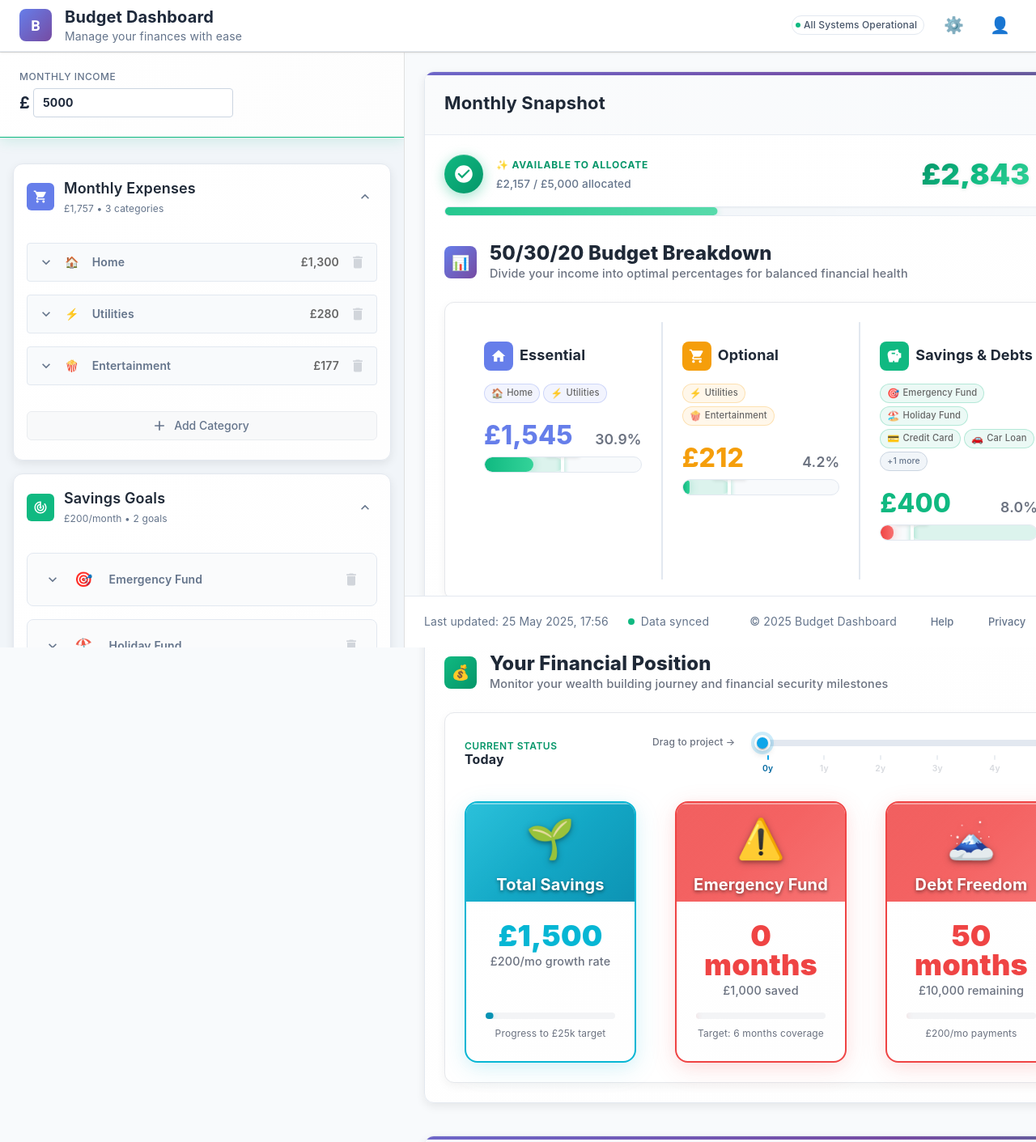
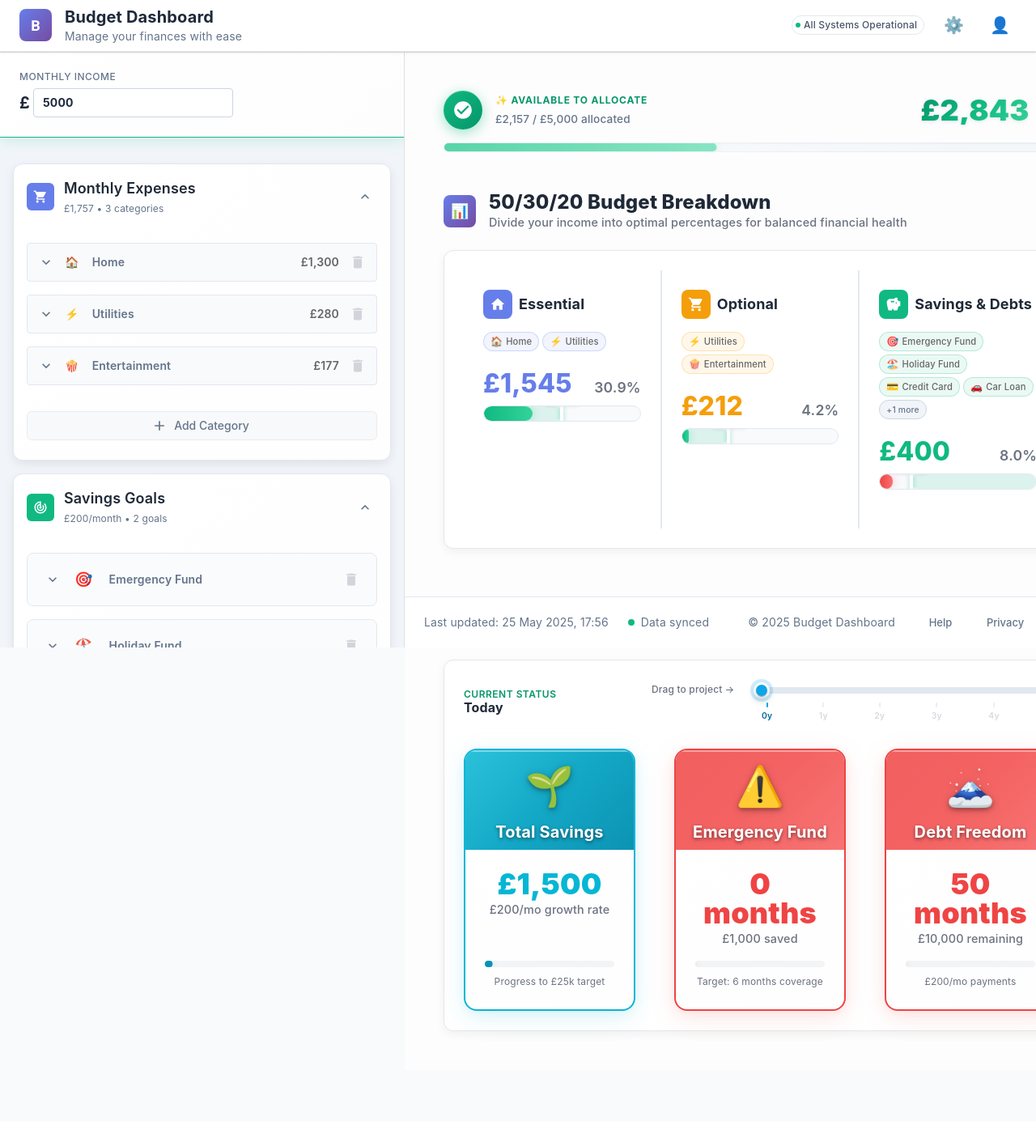
Before and after one commit to randellios/budget, a React (Vite) app: page / in a window 1280 px wide. Shown: the top 1411 px of the page at 81% size. After the commit the page ends 1385 px from the top, so only its background shows below. Built offline with nearby package versions, Linux system fonts and the light colour scheme.

Commit message:
simplified

```diff
--- a/src/App.jsx
+++ b/src/App.jsx
@@ -75,7 +75,7 @@ export default function Dashboard() {
               p: 3,
               width: '100%',
               margin: '0 auto',
-              bgcolor: 'background.default'
+              bgcolor: '#fdfdfd'
             }}
           >
             <Box Box display="flex" flexDirection="column" gap={5}>
--- a/src/components/overview/MonthlyBudgetOverview/MonthlyBudgetOverview.jsx
+++ b/src/components/overview/MonthlyBudgetOverview/MonthlyBudgetOverview.jsx
@@ -150,44 +150,20 @@ const MonthlyBudgetOverview = () => {
   );
 
   return (
-    <GradientCard>
-      <SectionHeader>
-        <Box
-          sx={{
-            display: 'flex',
-            alignItems: 'center',
-            justifyContent: 'space-between',
-            width: '100%',
-            cursor: 'pointer'
-          }}
-          onClick={() => setIsExpanded(!isExpanded)}
-        >
-          <Box>
-            <Typography
-              variant="h5"
-              sx={{ fontSize: '1.375rem', color: '#1f2937' }}
-            >
-              Monthly Snapshot
-            </Typography>
-          </Box>
-        </Box>
-      </SectionHeader>
-
     <Collapse in={isExpanded} timeout="auto" unmountOnExit>
       <CardContent sx={{ p: 3, pt: 0 }}>
         {/* Budget Allocation Status */}
         <AllocationStatus />
 
         {/* 50/30/20 Budget Breakdown Section */}
-          <Box sx={{ mt: 4, mb: 4 }}>
+        <Box sx={{ mt: 6, mb: 4 }}>
           <Box sx={{ display: 'flex', alignItems: 'center', gap: 2, mb: 3 }}>
             <Box
               sx={{
                 width: 40,
                 height: 40,
                 borderRadius: 2,
-                  background:
-                    'linear-gradient(135deg, #667eea 0%, #764ba2 100%)',
+                background: 'linear-gradient(135deg, #667eea 0%, #764ba2 100%)',
                 display: 'flex',
                 alignItems: 'center',
                 justifyContent: 'center',
@@ -238,18 +214,17 @@ const MonthlyBudgetOverview = () => {
         </Box>
 
         {/* Divider */}
-          <Divider sx={{ my: 4, borderColor: '#e5e7eb' }} />
+        {/* <Divider sx={{ my: 6, borderColor: '#e5e7eb' }} /> */}
 
         {/* Financial Position Section */}
-          <Box sx={{ mt: 4 }}>
+        <Box sx={{ mt: 8 }}>
           <Box sx={{ display: 'flex', alignItems: 'center', gap: 2, mb: 3 }}>
             <Box
               sx={{
                 width: 40,
                 height: 40,
                 borderRadius: 2,
-                  background:
-                    'linear-gradient(135deg, #10b981 0%, #059669 100%)',
+                background: 'linear-gradient(135deg, #10b981 0%, #059669 100%)',
                 display: 'flex',
                 alignItems: 'center',
                 justifyContent: 'center',
@@ -300,7 +275,6 @@ const MonthlyBudgetOverview = () => {
         </Box>
       </CardContent>
     </Collapse>
-    </GradientCard>
   );
 };
 
--- a/src/components/overview/Overview.jsx
+++ b/src/components/overview/Overview.jsx
@@ -7,8 +7,8 @@ const Overview = () => {
   return (
     <>
       <MonthlyBudgetOverview />
-      <SavingsGoalsOverview />
-      <DebtManagementOverview />
+      {/* <SavingsGoalsOverview />
+      <DebtManagementOverview /> */}
     </>
   );
 };
```
Lines whose indentation alone changed are shown as unchanged.
